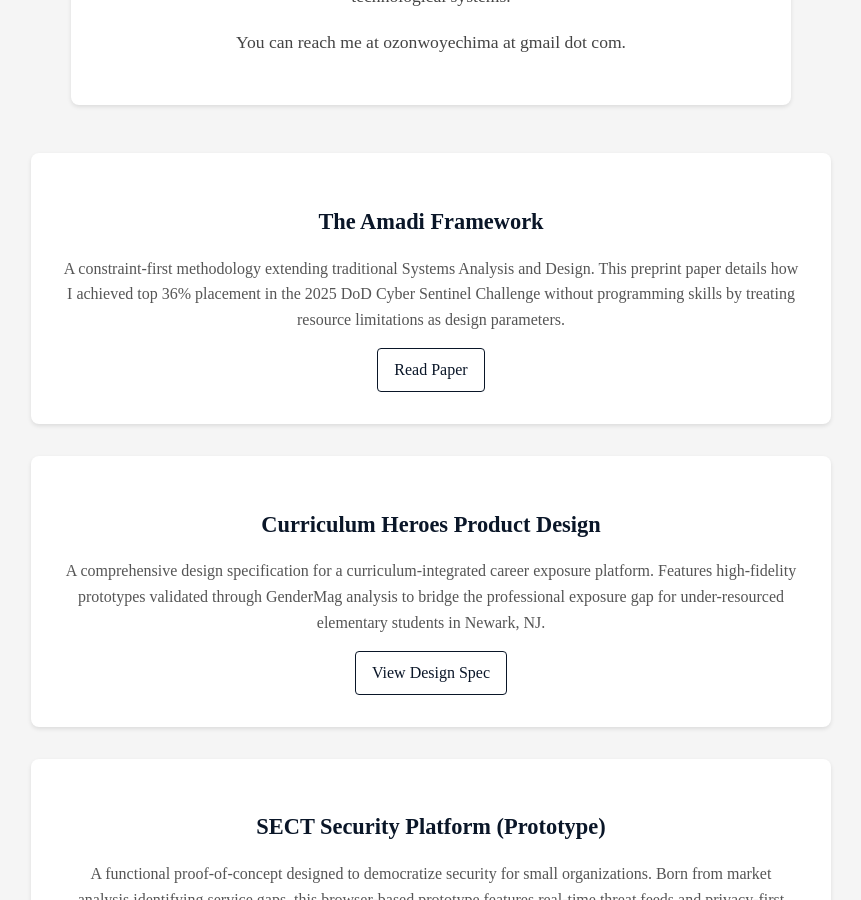
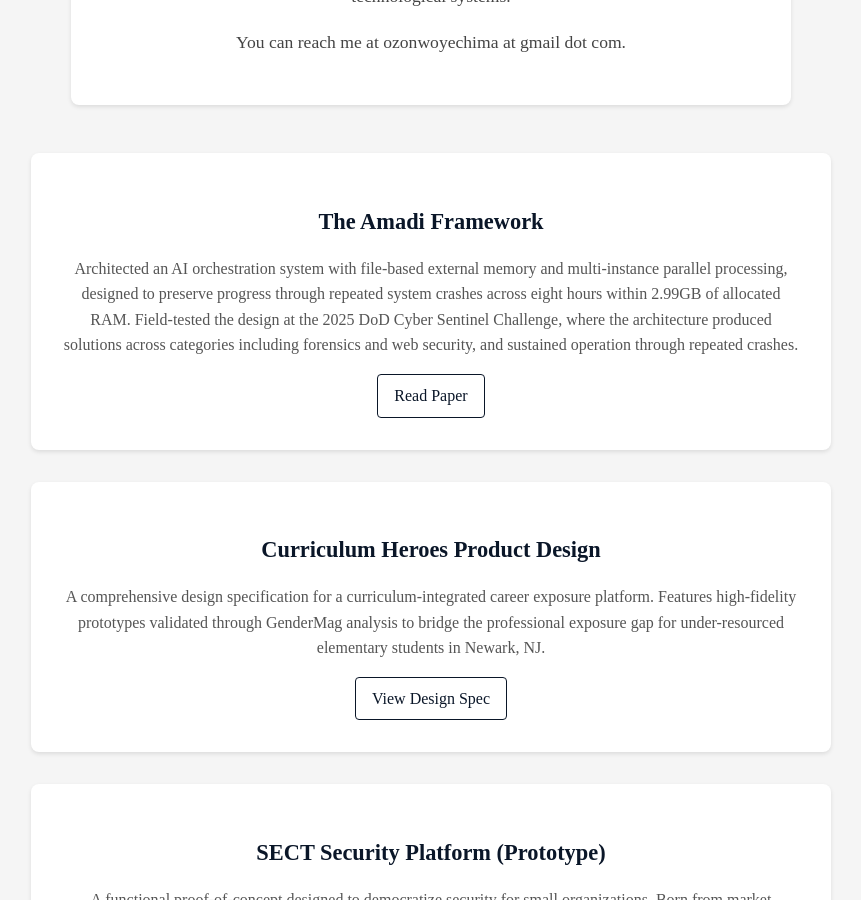
Before and after one commit to ChimaOzonwoye/portfolio, a Jekyll site: the page index.html, which Jekyll copies as it is, in a window 1280 px wide and 900 px high, scrolled down 402 px. Shown: the whole window, without its empty margins (209-1070 px from the left). Built offline with Jekyll 4.4.1, drawn with Linux system fonts in a browser that asks for light colours.

Commit message:
Update Amadi Framework description

```diff
--- a/index.html
+++ b/index.html
@@ -146,7 +146,7 @@
         <div class="project-card">
             <h2 class="project-title">The Amadi Framework</h2>
             <p class="project-description">
-                A constraint-first methodology extending traditional Systems Analysis and Design. This preprint paper details how I achieved top 36% placement in the 2025 DoD Cyber Sentinel Challenge without programming skills by treating resource limitations as design parameters.
+                Architected an AI orchestration system with file-based external memory and multi-instance parallel processing, designed to preserve progress through repeated system crashes across eight hours within 2.99GB of allocated RAM. Field-tested the design at the 2025 DoD Cyber Sentinel Challenge, where the architecture produced solutions across categories including forensics and web security, and sustained operation through repeated crashes.
             </p>
             <div class="project-links">
                 <a href="Ozonwoye_Amadi_Framework_Preprint.pdf" class="project-link" target="_blank">Read Paper</a>
```
Also changed, not shown: README.md.
